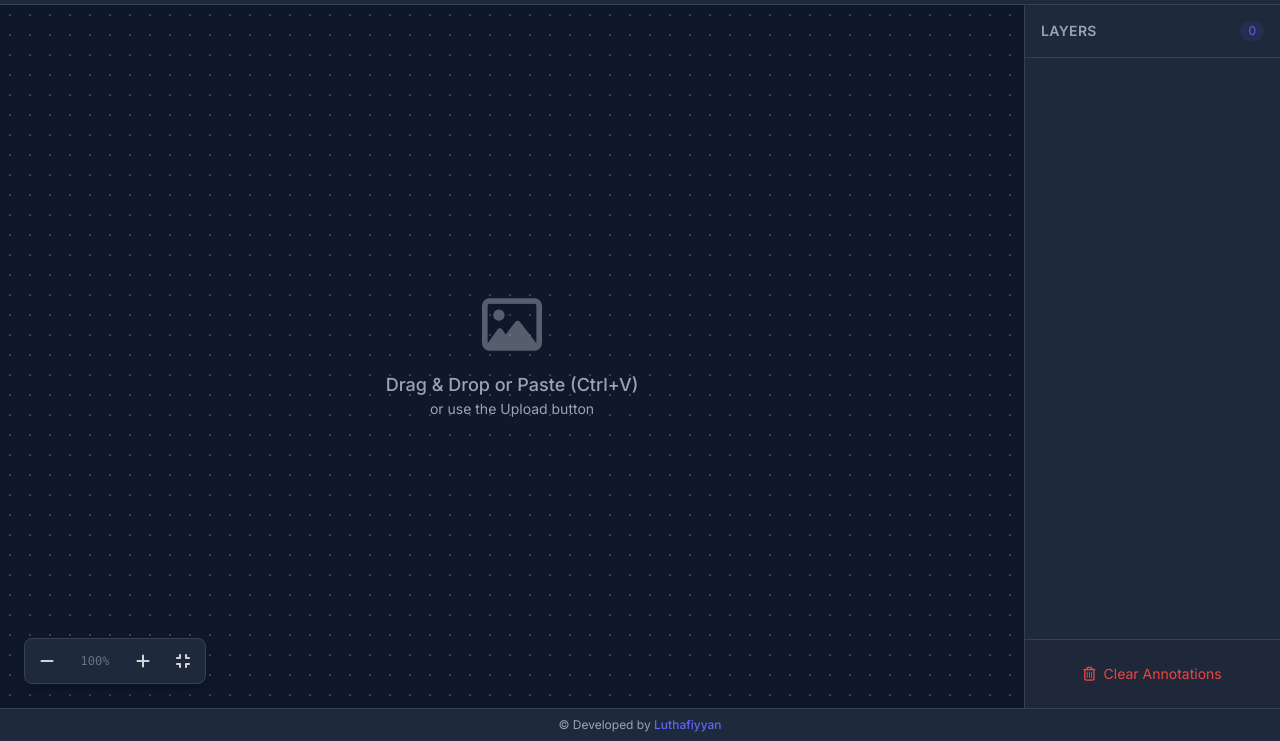
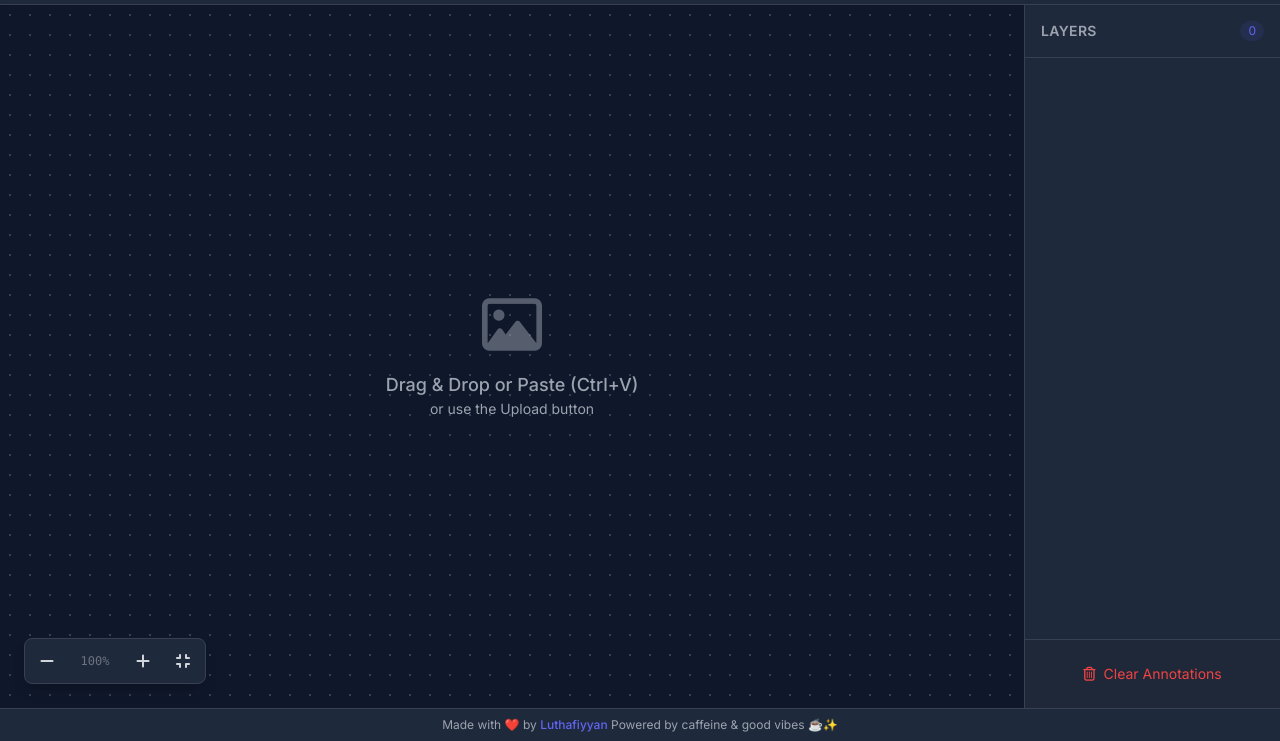
Before and after one commit to luthafiyyan/Snipture, a plain HTML site: page index.html in a window 1280 px wide. Shown: the part 59-800 px from the top of the page. Drawn offline with nearby package versions, Linux system fonts and the light colour scheme.

Commit message:
Update footer content and styling

```diff
--- a/index.html
+++ b/index.html
@@ -151,7 +151,7 @@
 
     <!-- NEW FOOTER -->
     <footer class="bg-white dark:bg-dark-surface border-t border-gray-200 dark:border-gray-700 py-2 flex items-center justify-center text-xs text-gray-500 dark:text-gray-400 shrink-0 z-20">
-        <span>&copy; Developed by <a href="https://www.instagram.com/luthafiyyan_/" target="_blank" rel="noopener noreferrer" class="text-primary hover:text-indigo-600 dark:hover:text-indigo-400 font-medium transition-colors">Luthafiyyan</a></span>
+        <span>Made with ❤️ by <a href="https://www.instagram.com/luthafiyyan_/" target="_blank" rel="noopener noreferrer" class="text-primary hover:text-indigo-600 dark:hover:text-indigo-400 font-medium transition-colors">Luthafiyyan</a> Powered by caffeine & good vibes ☕✨</span>
     </footer>
 
     <!-- Notification Toast -->
```
